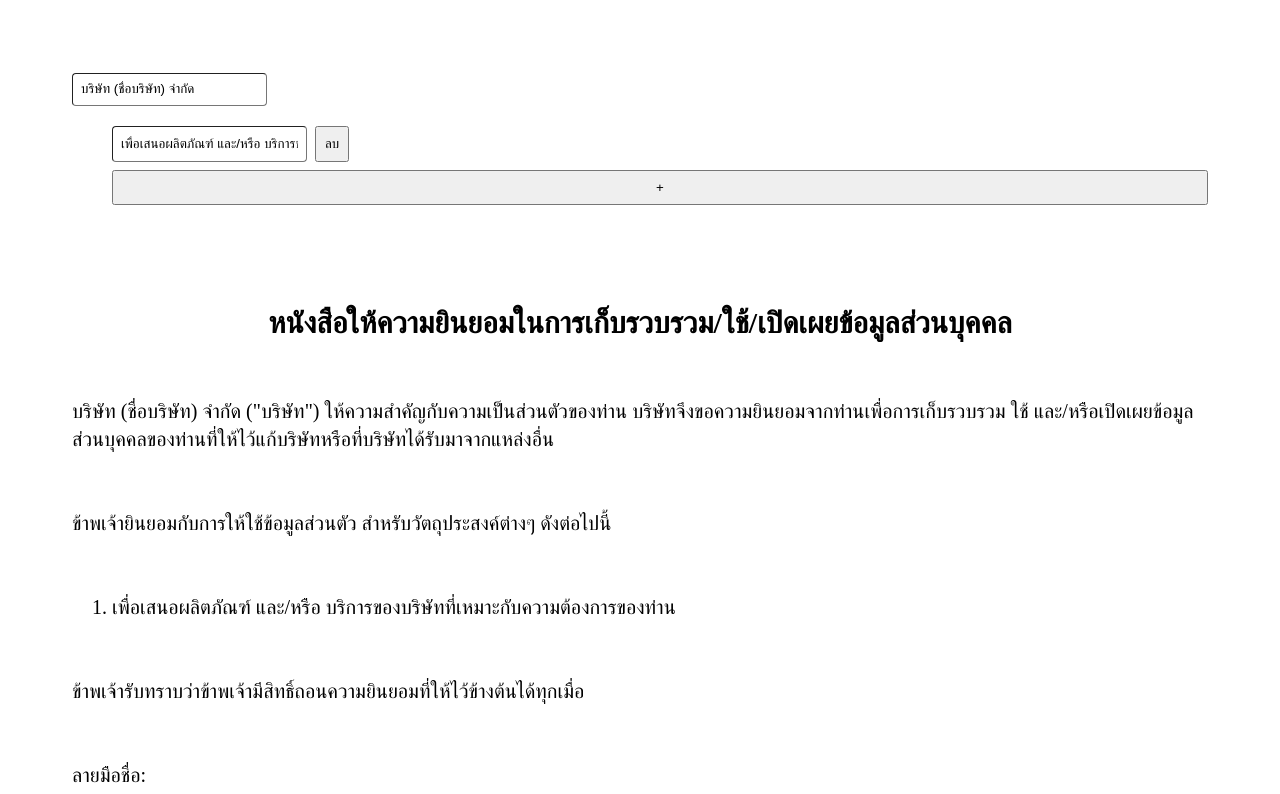
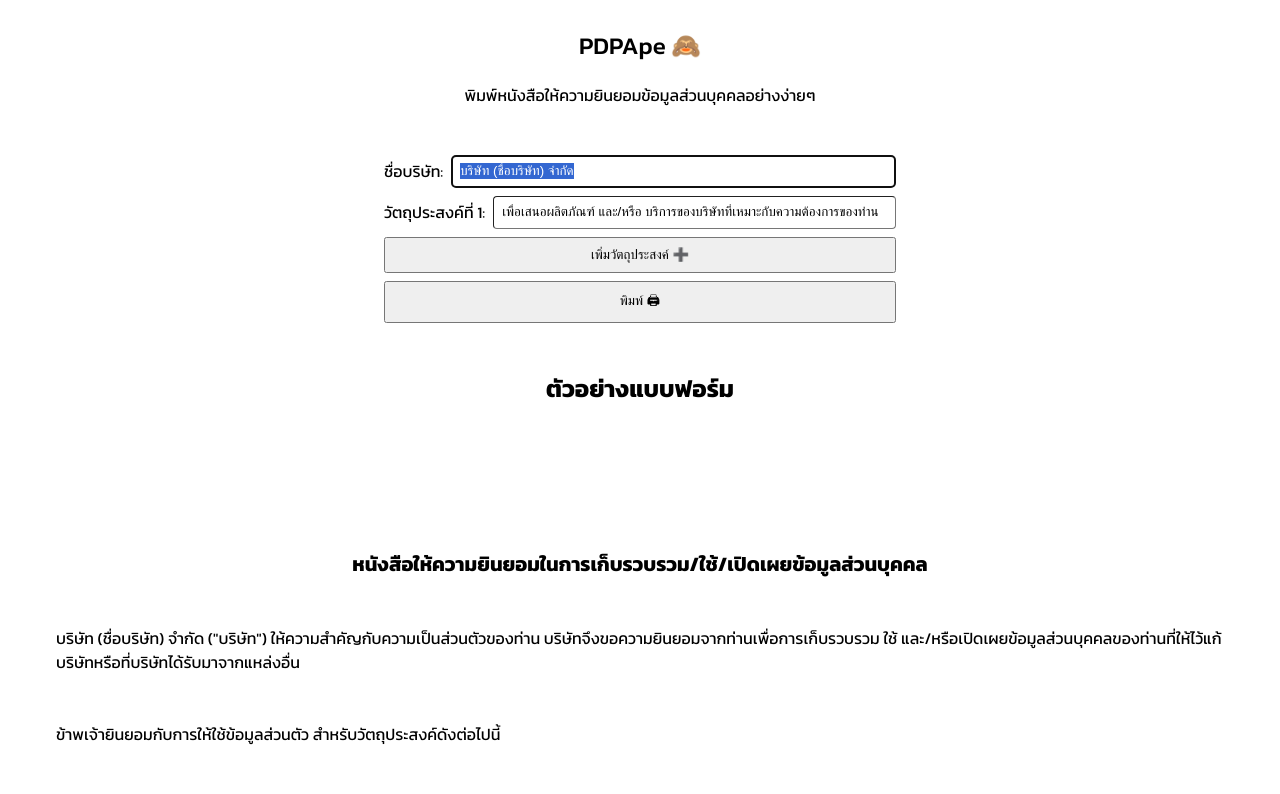
Before and after one commit to narze/PDPApe, a Vue app: page / in a window 1280 px wide. Shown: the top 794 px of the page. Built offline with nearby package versions, Linux system fonts and the light colour scheme.

Commit message:
style: add styles

```diff
--- a/index.html
+++ b/index.html
@@ -5,6 +5,9 @@
     <link rel="icon" href="/favicon.ico" />
     <meta name="viewport" content="width=device-width, initial-scale=1.0" />
     <title>PDPApe 🙈</title>
+    <style>
+      @import url("https://fonts.googleapis.com/css2?family=Kanit:wght@400;500;700&display=swap");
+    </style>
   </head>
   <body>
     <div id="app"></div>
--- a/src/views/HomeView.vue
+++ b/src/views/HomeView.vue
@@ -1,13 +1,21 @@
 <script setup lang="ts">
-import { ref } from "vue"
+import { nextTick, ref } from "vue"
 
 const companyName = ref("บริษัท (ชื่อบริษัท) จำกัด")
 const objectives = ref([
   "เพื่อเสนอผลิตภัณฑ์ และ/หรือ บริการของบริษัทที่เหมาะกับความต้องการของท่าน",
 ])
 
+const objectiveRefs = ref([])
 function addObjective() {
   objectives.value.push("[โปรดระบุวัตถุประสงค์การประมวลผลข้อมูล]")
+
+  nextTick(() => {
+    const lastItem = objectiveRefs.value.slice(-1)[0] as HTMLInputElement
+
+    lastItem.focus()
+    lastItem.select()
+  })
 }
 
 function removeObjective(index: number) {
@@ -15,47 +23,77 @@ function removeObjective(index: number) {
     objectives.value.splice(index, 1)
   }
 }
+
+function print() {
+  window.print()
+}
 </script>
 
 <template>
-  <main class="flex flex-col gap-4 p-16 text-xl">
-    <section id="form">
-      <input type="text" v-model="companyName" class="p-2 rounded border" />
+  <main class="container mx-auto flex flex-col gap-4">
+    <section
+      id="form"
+      class="print:hidden flex flex-col items-center justify-center"
+    >
+      <h1 class="font-medium">PDPApe 🙈</h1>
+      <p class="mt-0">พิมพ์หนังสือให้ความยินยอมข้อมูลส่วนบุคคลอย่างง่ายๆ</p>
 
-      <ul class="flex flex-col gap-2">
-        <li
-          v-for="(objective, idx) in objectives"
-          class="flex flex-row gap-2"
+      <div class="flex flex-col gap-2 mt-8 w-full md:w-128">
+        <div class="flex flex-row gap-2 items-center">
+          ชื่อบริษัท:
+          <input
+            type="text"
+            v-model="companyName"
+            autofocus="true"
+            onfocus="this.select()"
+            class="p-2 grow rounded border"
+          />
+        </div>
+        <div
+          v-for="(_objective, idx) in objectives"
+          class="flex flex-row gap-2 objectives items-center"
           :key="idx"
         >
+          วัตถุประสงค์ที่ {{ idx + 1 }}:
           <input
             type="text"
             v-model="objectives[idx]"
-            class="p-2 rounded border"
+            class="p-2 grow rounded border"
+            ref="objectiveRefs"
           />
-          <button class="p-2 rounded-border" @click="removeObjective(idx)">
-            ลบ
+          <button
+            v-if="objectives.length > 1"
+            class="p-2 rounded-border"
+            @click="removeObjective(idx)"
+          >
+            ลบ ❌
           </button>
-        </li>
-        <button class="p-2 rounded-border" @click="addObjective">+</button>
-      </ul>
+        </div>
+        <button class="p-2 rounded-border" @click="addObjective">
+          เพิ่มวัตถุประสงค์ ➕
+        </button>
+        <button class="p-2 rounded-border" @click="print">พิมพ์ 🖨</button>
+      </div>
     </section>
 
-    <h1 class="text-3xl font-bold text-center mt-16">
+    <h2 class="print:hidden text-center mt-8 mb-0">ตัวอย่างแบบฟอร์ม</h2>
+
+    <section
+      id="print"
+      class="flex flex-col gap-4 p-12 border border-rounded-xl print:border-none mt-8 print:mt-0"
+    >
+      <h1 class="text-xl font-bold text-center mt-12">
         หนังสือให้ความยินยอมในการเก็บรวบรวม/ใช้/เปิดเผยข้อมูลส่วนบุคคล
       </h1>
 
       <p>
-      {{ companyName || "________" }} ("บริษัท")
-      ให้ความสำคัญกับความเป็นส่วนตัวของท่าน
+        {{ companyName }} ("บริษัท") ให้ความสำคัญกับความเป็นส่วนตัวของท่าน
         บริษัทจึงขอความยินยอมจากท่านเพื่อการเก็บรวบรวม ใช้
         และ/หรือเปิดเผยข้อมูลส่วนบุคคลของท่านที่ให้ไว้แก้บริษัทหรือที่บริษัทได้รับมาจากแหล่งอื่น
-      <!-- สำหรับวัตถุประสงค์ดังต่อไปนี้ -->
       </p>
 
       <p>
-      ข้าพเจ้ายินยอมกับการให้ใช้ข้อมูลส่วนตัว สำหรับวัตถุประสงค์ต่างๆ
-      ดังต่อไปนี้
+        ข้าพเจ้ายินยอมกับการให้ใช้ข้อมูลส่วนตัว สำหรับวัตถุประสงค์ดังต่อไปนี้
       </p>
 
       <ol>
@@ -71,5 +109,12 @@ function removeObjective(index: number) {
       <p>ลายมือชื่อ: <span class="ml-4 inline-block w-48 border-b"></span></p>
       <p>ชื่อ-นามสกุล: <span class="ml-4 inline-block w-48 border-b"></span></p>
       <p>วันที่: <span class="ml-4 inline-block w-24 border-b"></span></p>
+    </section>
   </main>
 </template>
+
+<style>
+html {
+  font-family: "Kanit", sans-serif;
+}
+</style>
```
Lines whose indentation alone changed are shown as unchanged.
